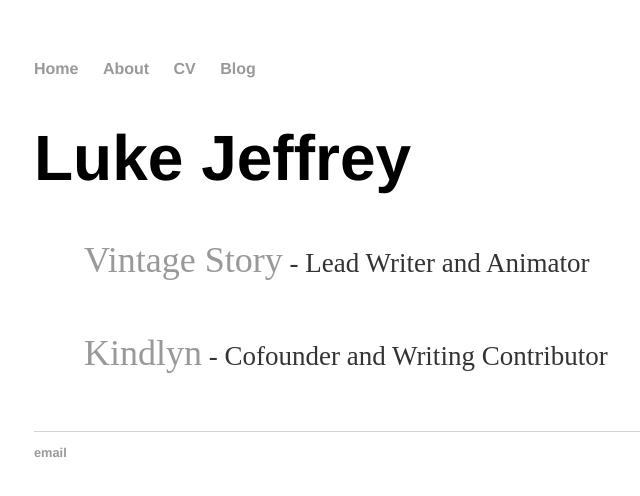
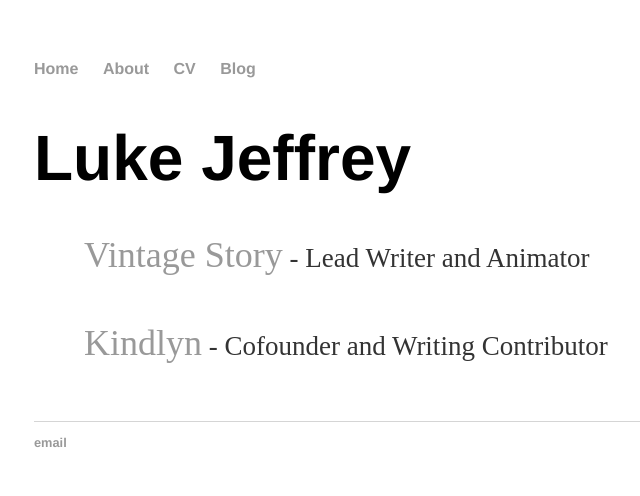
Before and after one commit to GralphGralph/GralphGralph.github.io, a Jekyll site: the page built from index.html, in a window 1280 px wide. Shown: the top 496 px of the page, without its empty margins (158-798 px from the left). Built offline with Jekyll 4.4.1, drawn with Linux system fonts in a browser that asks for light colours.

Commit message:
Update index.html

```diff
--- a/index.html
+++ b/index.html
@@ -4,7 +4,7 @@ title: Luke Jeffrey
 ---
 <div class="blurb">
 	<h1 style = "font-size: 400%;">Luke Jeffrey</h1>
-	<p style = "font-size: 225%; margin: 50px; line-height: 30px"><a href="https://www.vintagestory.at/">Vintage Story</a><small style = "font-size: 75%;"> - Lead Writer and Animator</small></p>
+	<p style = "font-size: 225%; margin: 50px; line-height: 20px"><a href="https://www.vintagestory.at/">Vintage Story</a><small style = "font-size: 75%;"> - Lead Writer and Animator</small></p>
 	<p style = "font-size: 225%; margin: 50px;"><a href="http://kindlyn.blogspot.com/">Kindlyn</a><small style = "font-size: 75%;"> - Cofounder and Writing Contributor</small></p>
 
 </div><!-- /.blurb -->
```
